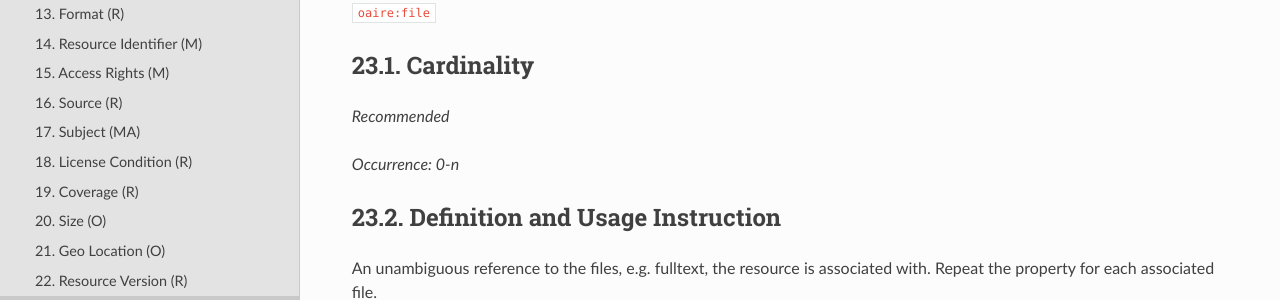
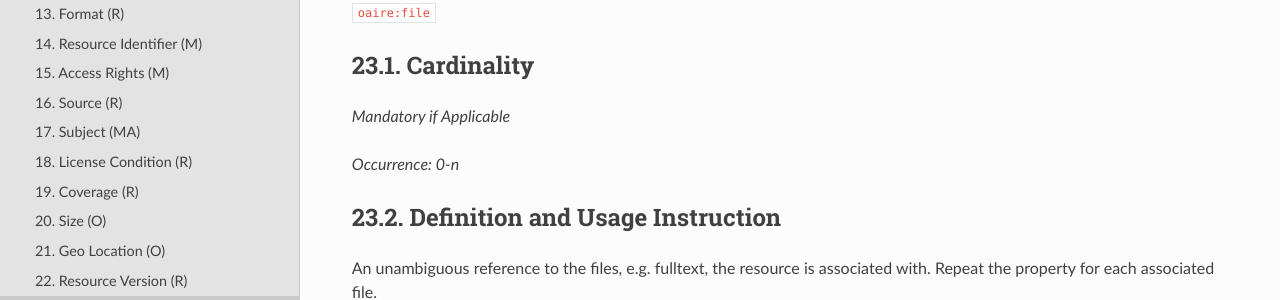
Before and after one commit to openaire/guidelines-literature-repositories, a Sphinx documentation site: the page built from docs/field_filelocation.rst, in a window 1280 px wide and 900 px high. Shown: the part 160-460 px from the top of the window. Built offline with Sphinx 7.4.7 and the Read the Docs theme 3.1.0, drawn with Linux system fonts in a browser that asks for light colours; a script that is not in the unit is left out.

Commit message:
Update field_filelocation.rst Typo fix
It was stated as Recommended in the Cardinality section though it is Mandatory if Applicable.

```diff
--- a/docs/field_filelocation.rst
+++ b/docs/field_filelocation.rst
@@ -8,7 +8,7 @@ File Location (MA)
 Cardinality
 ~~~~~~~~~~~
 
-*Recommended*
+*Mandatory if Applicable*
 
 *Occurrence: 0-n*
 
```
